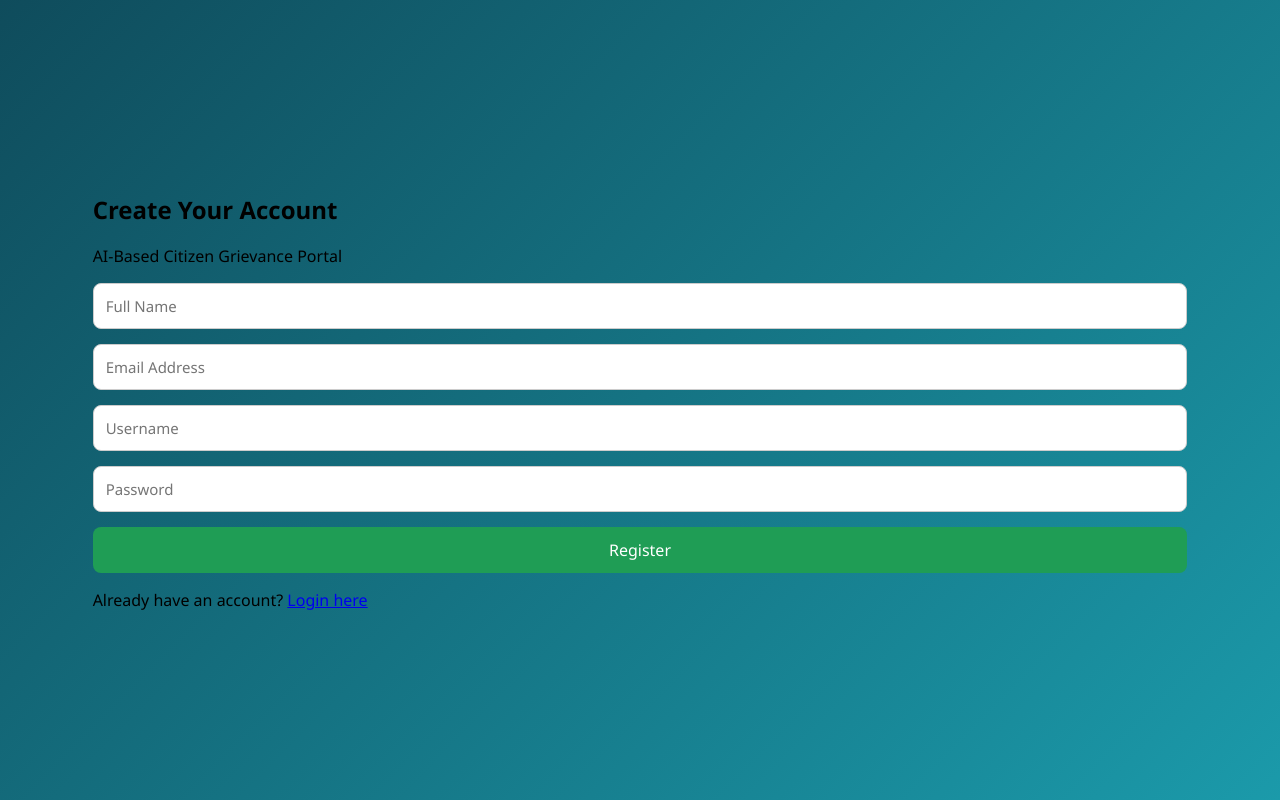
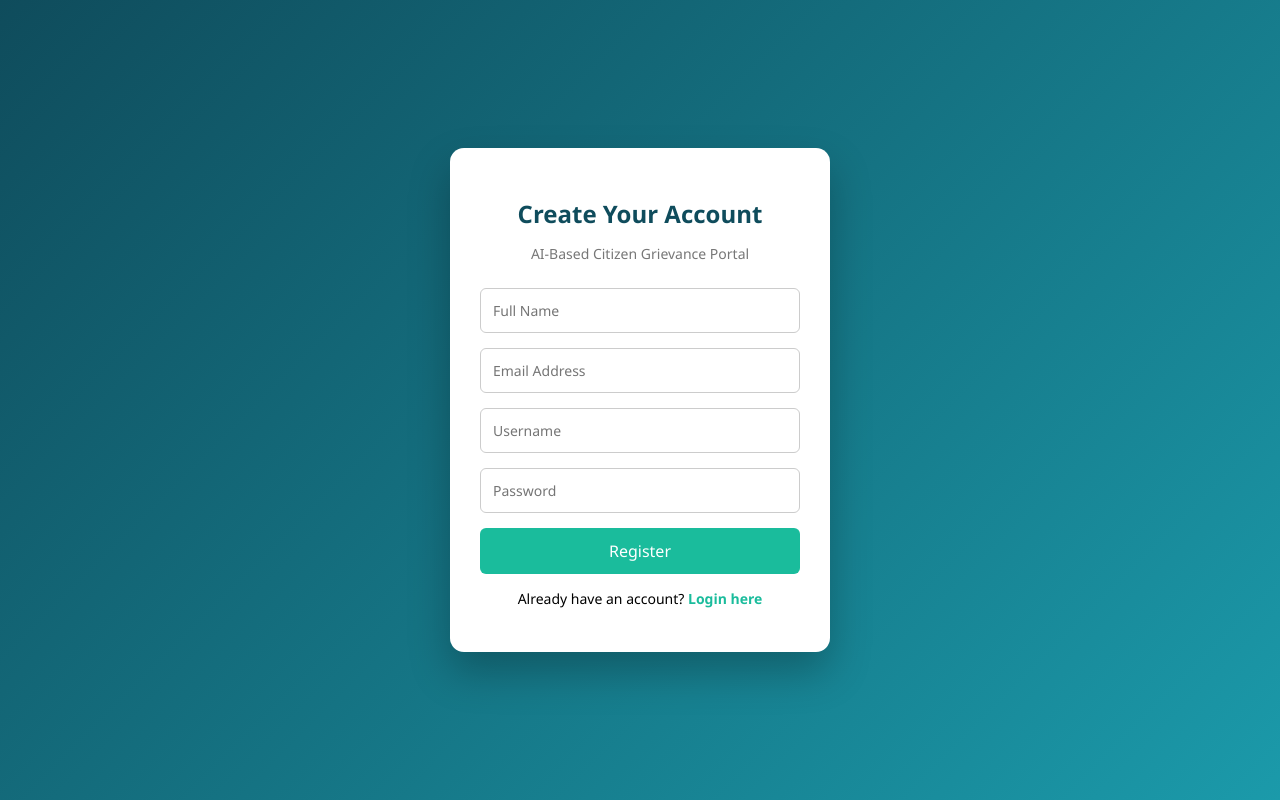
Before and after one commit to Poornima1407/ai-grievance-system, a Python web app: template templates/register.html in a window 1280 px wide. Run offline with Jinja, Linux system fonts and the light colour scheme; the template is opened without the code that fills it, so the values that code supplies are empty.

Commit message:
Update style.css

```diff
--- a/static/style.css
+++ b/static/style.css
@@ -75,3 +75,63 @@ button:hover {
     margin-top: 5px;
     font-weight: bold;
 }
+
+/* ============================
+   LOGIN & REGISTER PAGES
+============================ */
+
+.auth-container {
+    width: 380px;
+    background: #ffffff;
+    padding: 30px;
+    border-radius: 14px;
+    margin: 100px auto;
+    box-shadow: 0 20px 40px rgba(0,0,0,0.25);
+    text-align: center;
+}
+
+.auth-container h2 {
+    margin-bottom: 8px;
+    color: #0f4c5c;
+}
+
+.auth-container .subtitle {
+    font-size: 14px;
+    color: #777;
+    margin-bottom: 25px;
+}
+
+.auth-container input {
+    width: 100%;
+    padding: 12px;
+    margin-bottom: 15px;
+    border-radius: 6px;
+    border: 1px solid #ccc;
+    font-size: 14px;
+}
+
+.auth-container button {
+    width: 100%;
+    padding: 12px;
+    background: #1abc9c;
+    color: #fff;
+    border: none;
+    border-radius: 6px;
+    font-size: 16px;
+    cursor: pointer;
+}
+
+.auth-container button:hover {
+    background: #16a085;
+}
+
+.auth-container .switch {
+    margin-top: 15px;
+    font-size: 14px;
+}
+
+.auth-container .switch a {
+    color: #1abc9c;
+    text-decoration: none;
+    font-weight: bold;
+}
```
